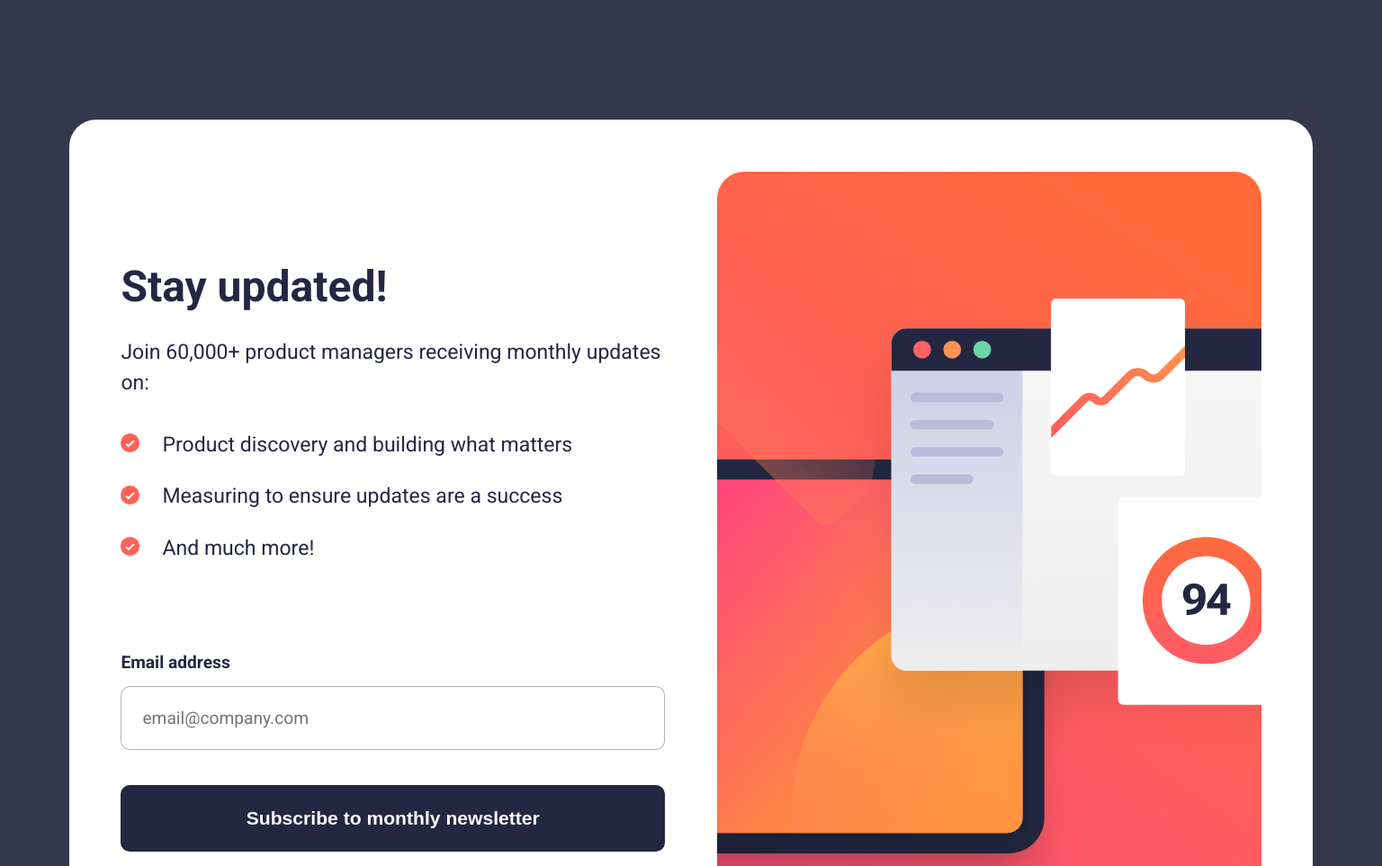
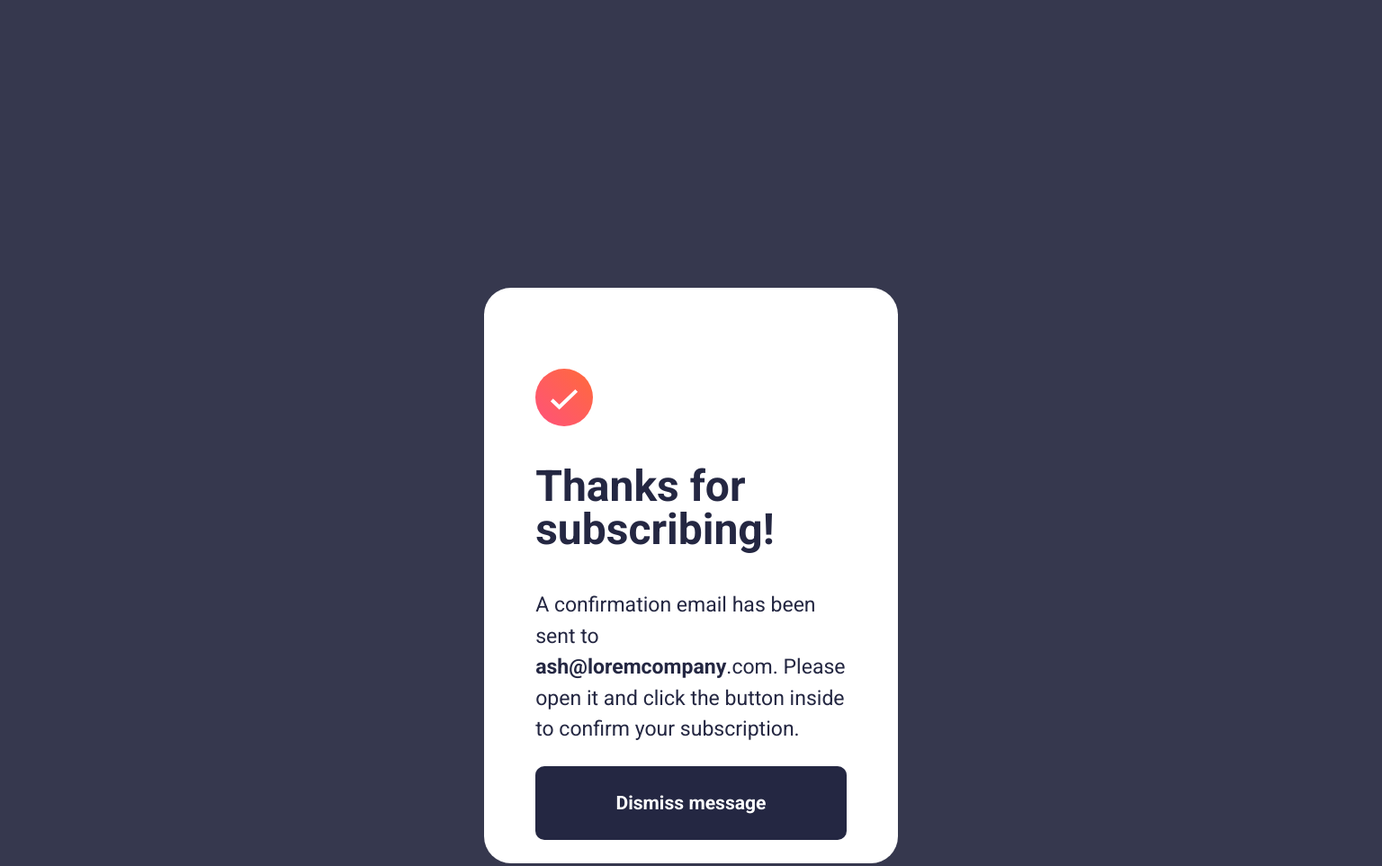
Before and after one commit to MalcolmSmalls/frontend-newsletter-signup-form, a plain HTML site: page index.html in a window 1536 px wide. Shown: the part 160-1123 px from the top of the page at 90% size. Drawn offline with Linux system fonts and the light colour scheme.

Commit message:
Finish CSS for dekstop, success page

```diff
--- a/styles.css
+++ b/styles.css
@@ -30,8 +30,8 @@ main * {
 }
 
 .main-success-card {
-  display: none;
-  /* display: grid; */
+  /* display: none; */
+  display: grid;
   grid-template-rows: 8em auto 1fr auto;
   height: 100vh;
 }
@@ -50,8 +50,8 @@ main * {
 }
 
 .main-form-card {
-  /* display: none; */
-  display: grid;
+  display: none;
+  /* display: grid; */
 }
 
 .main-title {
@@ -59,10 +59,6 @@ main * {
 }
 
 @media (min-width: 1440px) {
-  /* html * {
-    width: 100%;
-    height: 50%;
-  } */
   body {
     font-size: 1.2rem;
     display: flex;
@@ -71,13 +67,21 @@ main * {
   }
   main {
     width: 90%;
-    /* height: 90vh; */
     margin: 0 auto;
     grid-template-columns: 3em 1fr 3em 1fr 3em;
     grid-template-rows:
       3em minmax(72px, 23vh) minmax(58px, 10vh) minmax(230px, 23vh)
       minmax(405px, 50vh) 3em;
     border-radius: 30px;
+  }
+
+  .main-success-card {
+    /* display: none; */
+    display: grid;
+    grid-template-columns: 3em 1fr 3em;
+    grid-template-rows: 8em auto 1fr auto;
+    width: 30%;
+    height: 80vh;
   }
 }
 
```
